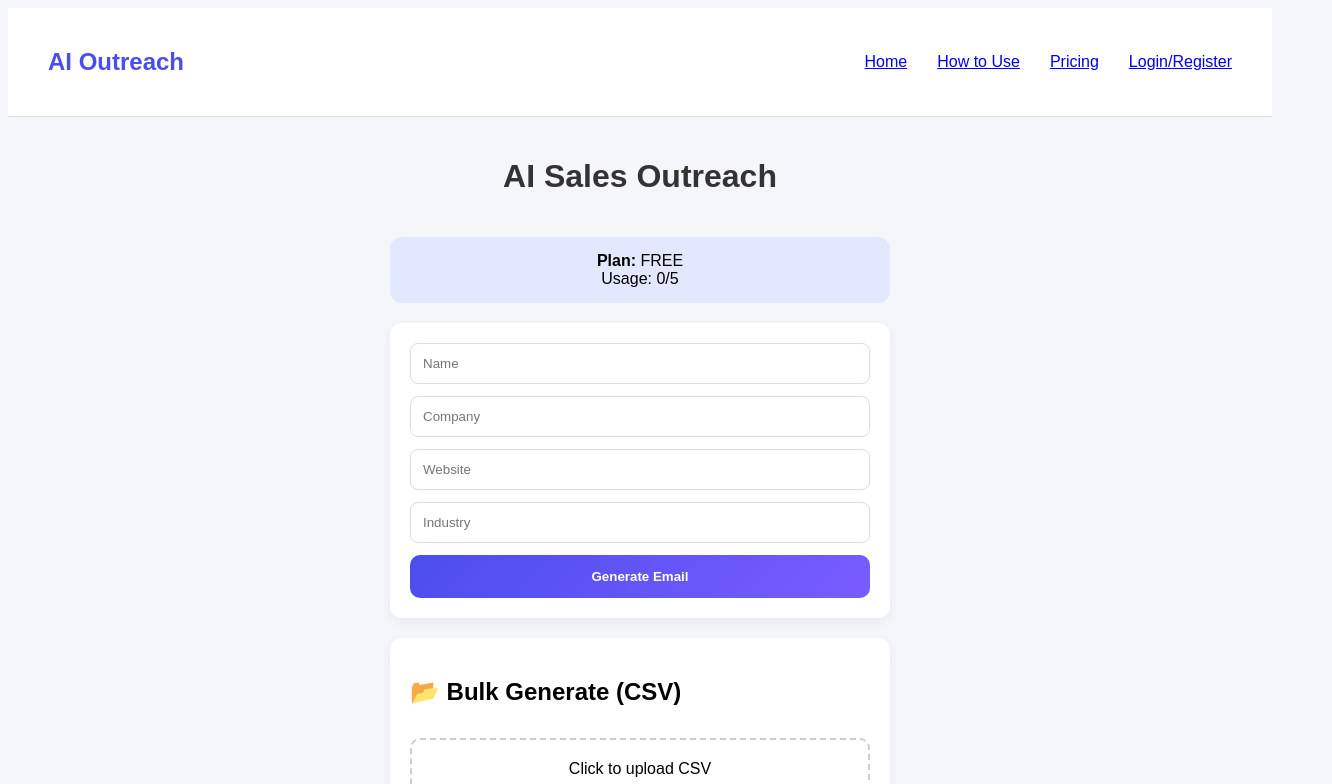
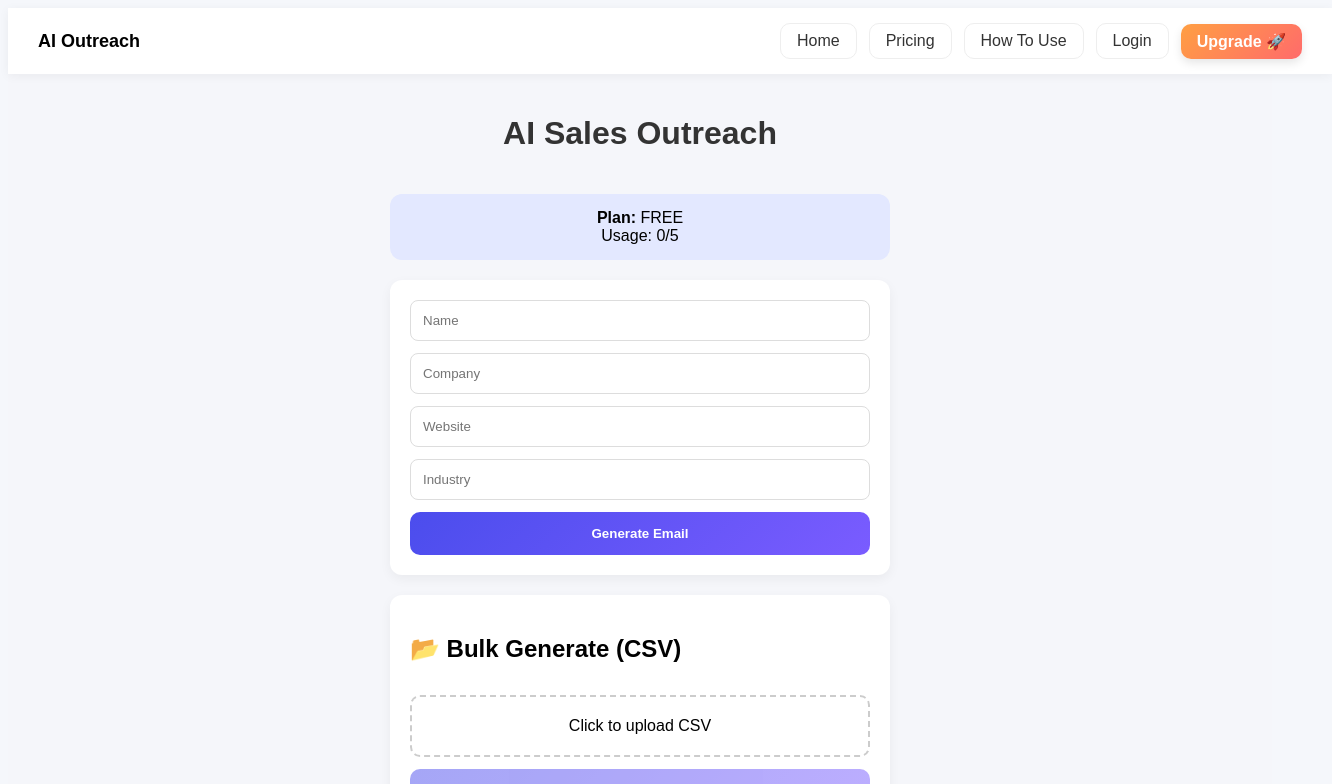
Before and after one commit to A-Gr33n/ai-outreach-generator, a Next.js app: page / in a window 1280 px wide. Shown: the top 784 px of the page, 1332 px wide, since content can reach past the window. Built offline with nearby package versions, Linux system fonts and the light colour scheme.

Commit message:
Added upgrade button and styled navbar links

```diff
--- a/components/Navbar.js
+++ b/components/Navbar.js
@@ -11,34 +11,97 @@ export default function Navbar() {
 
   return (
     <nav style={styles.nav}>
-      <h2 style={styles.logo}>AI Outreach</h2>
+      <div style={styles.logo}>AI Outreach</div>
 
       <div style={styles.links}>
-        <Link href="/">Home</Link>
-        <Link href="/how-to-use">How to Use</Link> {/* ✅ ADDED */}
-        <Link href="/pricing">Pricing</Link>
+        <NavButton href="/" label="Home" />
+        <NavButton href="/pricing" label="Pricing" />
+        <NavButton href="/how-to-use" label="How To Use" />
 
-        {user && <Link href="/account">Account</Link>}
-        {!user && <Link href="/login">Login/Register</Link>}
+        {!user && <NavButton href="/login" label="Login" />}
+        {user && <NavButton href="/account" label="Account" />}
+
+        {/* CTA BUTTON */}
+        <Link href="/pricing" style={styles.upgradeBtn}>
+          Upgrade 🚀
+        </Link>
       </div>
     </nav>
   );
 }
 
+// 🔥 REUSABLE BUTTON COMPONENT
+function NavButton({ href, label }) {
+  return (
+    <Link
+      href={href}
+      style={styles.button}
+      onMouseEnter={(e) => {
+        e.target.style.background = "#f1f3ff";
+        e.target.style.transform = "translateY(-1px)";
+      }}
+      onMouseLeave={(e) => {
+        e.target.style.background = "#fff";
+        e.target.style.transform = "translateY(0)";
+      }}
+    >
+      {label}
+    </Link>
+  );
+}
+
 const styles = {
   nav: {
+    width: "100%",
+    padding: "15px 30px",
     display: "flex",
     justifyContent: "space-between",
     alignItems: "center",
-    padding: "20px 40px",
-    borderBottom: "1px solid #ddd",
     background: "#fff",
+    boxShadow: "0 2px 10px rgba(0,0,0,0.05)",
+    position: "sticky",
+    top: 0,
+    zIndex: 100,
   },
+
   logo: {
-    color: "#4b4ded",
+    fontWeight: "700",
+    fontSize: "18px",
   },
+
   links: {
     display: "flex",
-    gap: "30px",
+    gap: "12px",
+    alignItems: "center",
+  },
+
+
+  // 🔥 BUTTON STYLE FOR LINKS
+  button: {
+    padding: "8px 16px",
+    borderRadius: "10px",
+    textDecoration: "none",
+    color: "#333",
+    fontWeight: "500",
+    border: "1px solid #eee",
+    background: "#fff",
+    transition: "0.2s",
+  },
+
+
+  // HOVER EFFECT (manual inline workaround)
+  linkBtnHover: {
+    background: "#f5f6fa",
+  },
+
+  // 🔥 UPGRADE BUTTON
+  upgradeBtn: {
+    padding: "8px 16px",
+    borderRadius: "10px",
+    textDecoration: "none",
+    fontWeight: "600",
+    background: "linear-gradient(135deg, #ff9f43, #ff6b6b)",
+    color: "#fff",
+    boxShadow: "0 4px 10px rgba(0,0,0,0.1)",
   },
 };
--- a/pages/index.js
+++ b/pages/index.js
@@ -11,6 +11,7 @@ export default function Home() {
   const [message, setMessage] = useState({ text: "", isError: false });
   const [user, setUser] = useState(null);
   const [usage, setUsage] = useState(0);
+
 
   useEffect(() => {
     const storedUser = localStorage.getItem("user");
@@ -68,6 +69,9 @@ export default function Home() {
     alert("Bulk working 🚀");
   };
 
+console.log("MESSAGE TYPE:", typeof message);
+console.log("MESSAGE VALUE:", message);
+
   return (
     <div style={styles.page}>
       <div style={styles.container}>
@@ -106,6 +110,16 @@ export default function Home() {
         )}
 
 
+{/* ✅ UPGRADE BUTTON */}
+{(plan === "free" && usage >= 5) && (
+  <button
+    style={styles.upgradeBtn}
+    onClick={() => router.push("/pricing")}
+  >
+    🚀 Upgrade Plan
+  </button>
+)}
+
         {/* BULK */}
         <div style={styles.card}>
           <h2>📂 Bulk Generate (CSV)</h2>
@@ -124,6 +138,15 @@ export default function Home() {
           >
             Generate From CSV
           </button>
+
+        {(plan === "free" || plan === "starter") && (
+       <button
+       style={styles.upgradeBtn}
+      onClick={() => router.push("/pricing")}
+      >
+        🔒 Unlock Bulk Feature
+     </button>
+)}
         </div>
       </div>
     </div>
@@ -203,5 +226,18 @@ const styles = {
     fontWeight: "600",
      padding: "10px",
      borderRadius: "8px",
-     background: "#fff" }
+     background: "#fff" },
+
+   upgradeBtn: {
+  marginTop: "10px",
+  padding: "12px",
+  borderRadius: "10px",
+  border: "none",
+  fontWeight: "600",
+  cursor: "pointer",
+  background: "linear-gradient(135deg, #ff9f43, #ff6b6b)",
+  color: "#fff",
+  transition: "0.2s",
+},
+
 };
```
